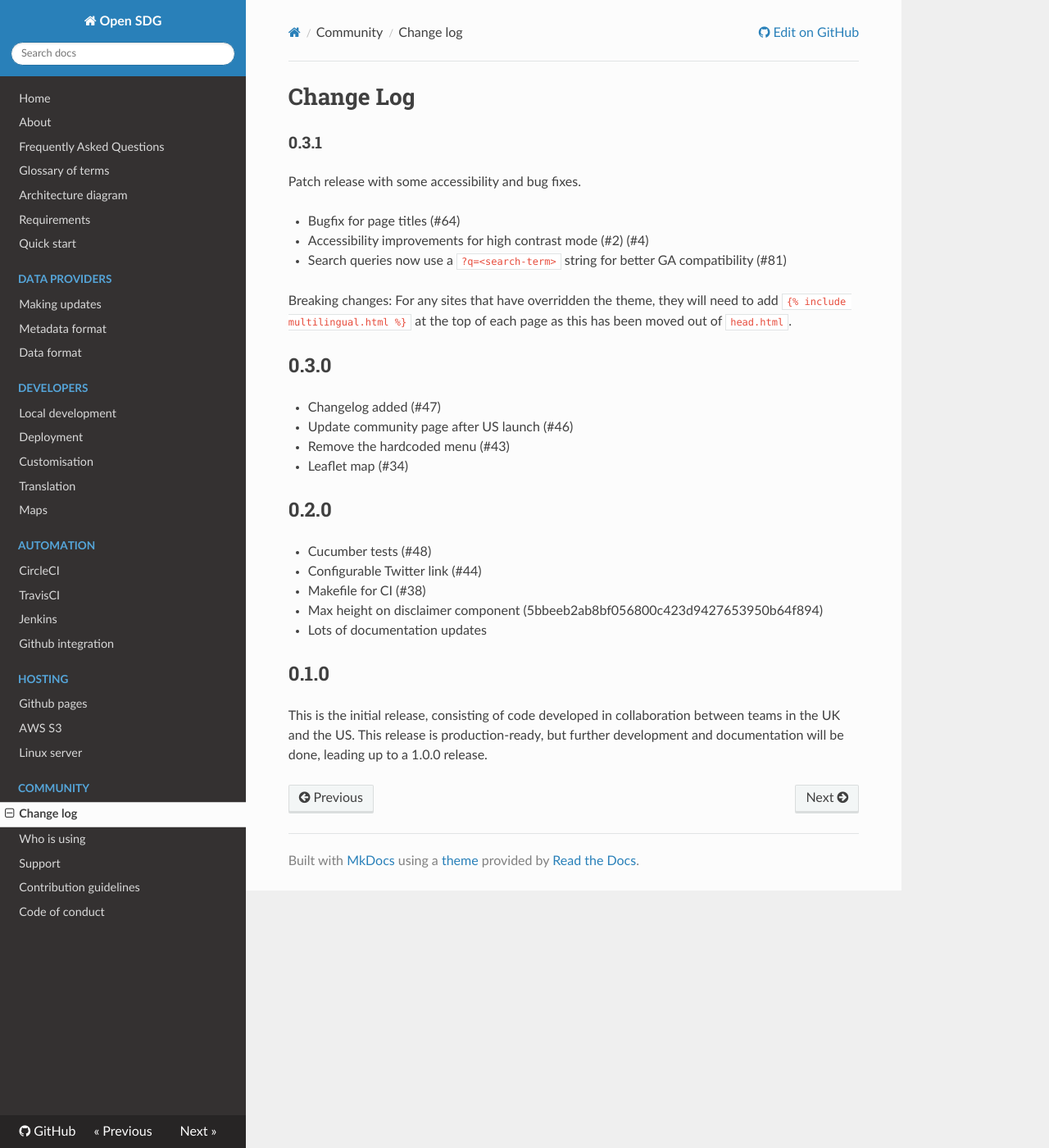
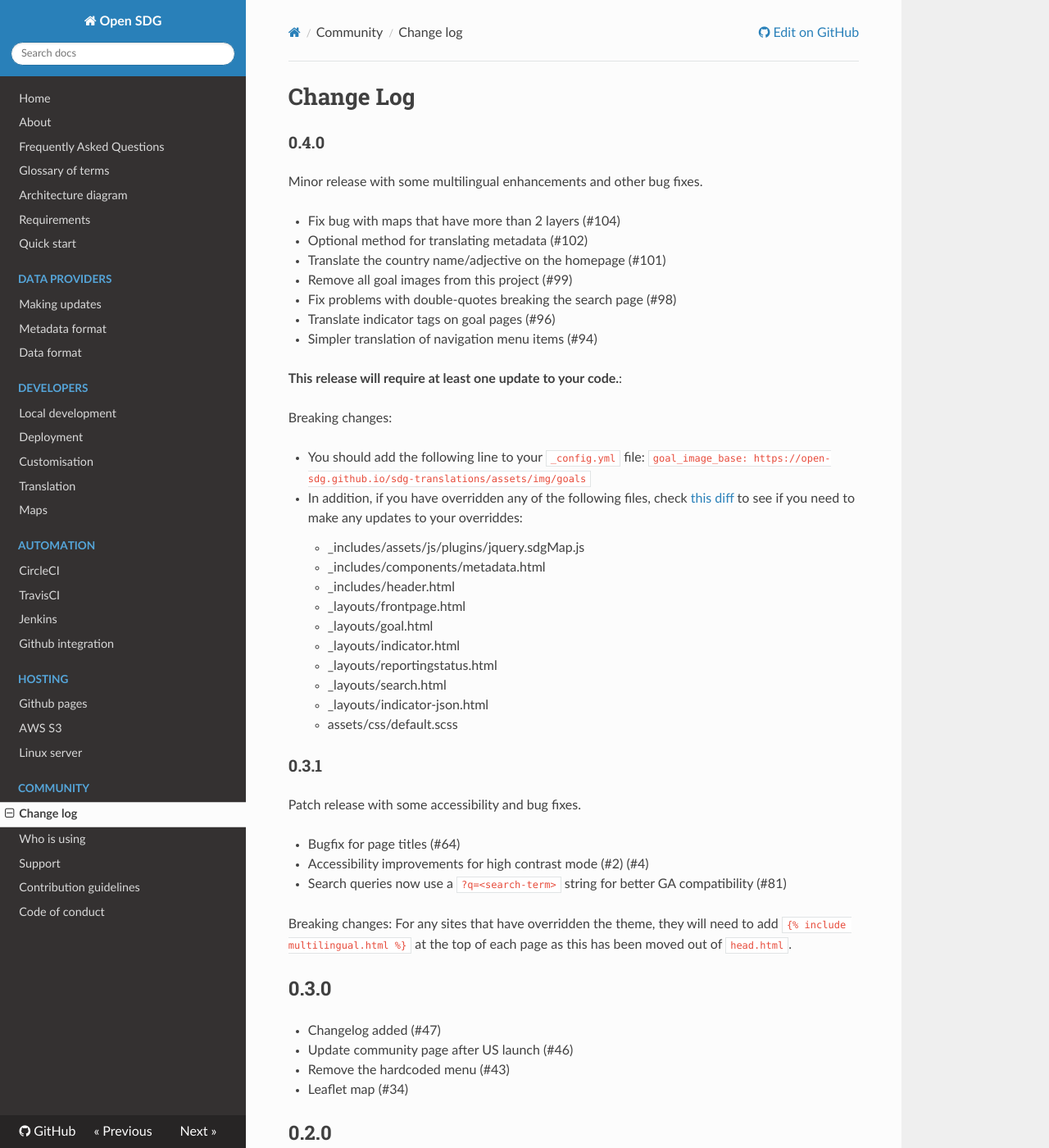
Before and after one commit to open-sdg/open-sdg, an MkDocs documentation site: the page built from docs/changelog.md, in a window 1280 px wide and 1400 px high. Shown: the whole window at 82% size. Built offline with MkDocs 1.6.1, drawn with Linux system fonts in a browser that asks for light colours; nearby versions of some CDN libraries; old or Windows-style settings are respelled for this version of MkDocs.

Commit message:
Changelog updates for 0.4.0

````diff
--- a/docs/changelog.md
+++ b/docs/changelog.md
@@ -1,4 +1,36 @@
 <h1>Change Log</h1>
+
+### 0.4.0
+
+Minor release with some multilingual enhancements and other bug fixes.
+
+* Fix bug with maps that have more than 2 layers (#104)
+* Optional method for translating metadata (#102)
+* Translate the country name/adjective on the homepage (#101)
+* Remove all goal images from this project (#99)
+* Fix problems with double-quotes breaking the search page (#98)
+* Translate indicator tags on goal pages (#96)
+* Simpler translation of navigation menu items (#94)
+
+**This release will require at least one update to your code.**:
+
+Breaking changes:
+
+* You should add the following line to your `_config.yml` file:
+    ```
+    goal_image_base: https://open-sdg.github.io/sdg-translations/assets/img/goals
+    ```
+* In addition, if you have overridden any of the following files, check [this diff](https://github.com/open-sdg/open-sdg/compare/0.3.1...0.4.0) to see if you need to make any updates to your overriddes:
+    * _includes/assets/js/plugins/jquery.sdgMap.js
+    * _includes/components/metadata.html
+    * _includes/header.html
+    * _layouts/frontpage.html
+    * _layouts/goal.html
+    * _layouts/indicator.html
+    * _layouts/reportingstatus.html
+    * _layouts/search.html
+    * _layouts/indicator-json.html
+    * assets/css/default.scss
 
 ### 0.3.1
 
````
Also changed, not shown: CHANGELOG.md (+2 -0 lines).
